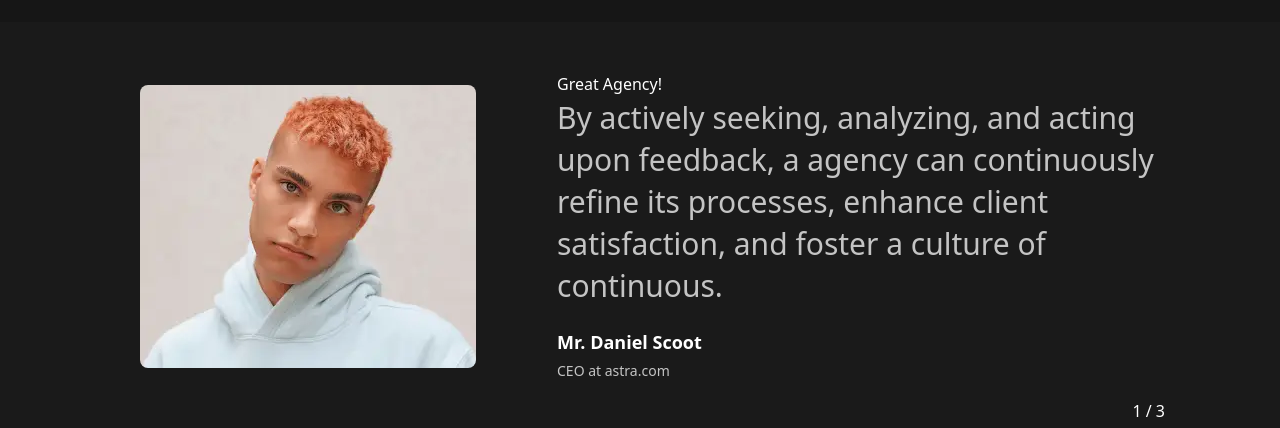
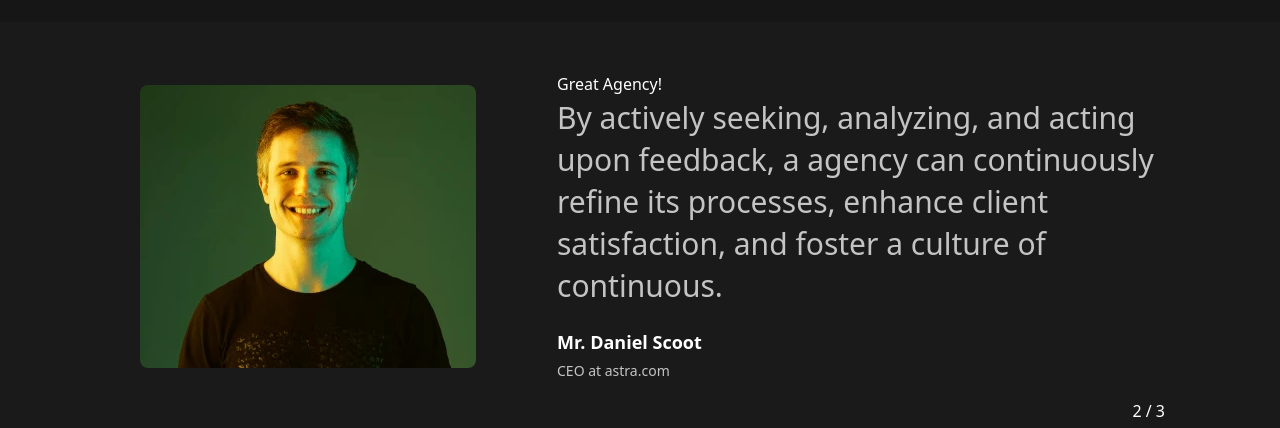
Before and after one commit to darshakkanani2002/aadhyainfotech, a React (Vite) app: page / in a window 1280 px wide. Shown: the part 7883-8311 px from the top of the page. Built offline with nearby package versions, Linux system fonts and the light colour scheme; a web font is replaced by a local one.

Commit message:
testimonial autoplay add

```diff
--- a/src/Component/Pages/Home/Testimonial.jsx
+++ b/src/Component/Pages/Home/Testimonial.jsx
@@ -19,10 +19,10 @@ export default function Testimonial() {
                     }}
                     loop={true}
                     modules={[Autoplay, Pagination, Navigation]}
-                    // autoplay={{
-                    //     delay: 2000,
-                    //     disableOnInteraction: false,
-                    // }}
+                    autoplay={{
+                        delay: 2500,
+                        disableOnInteraction: false,
+                    }}
                     navigation={{
                         nextEl: ".swiper-button-next",
                         prevEl: ".swiper-button-prev",
```
